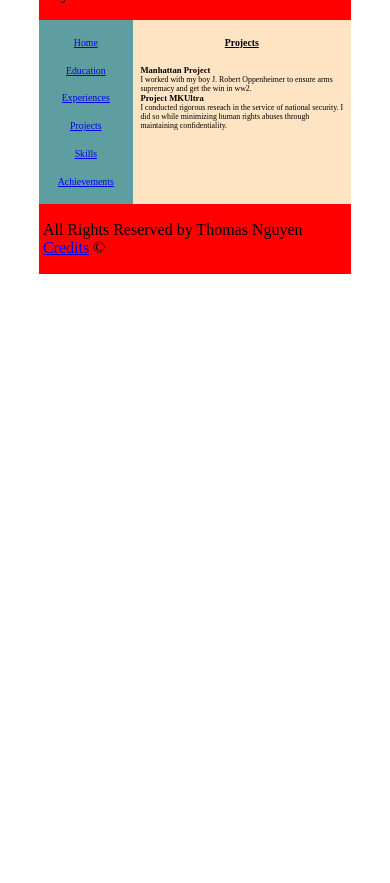
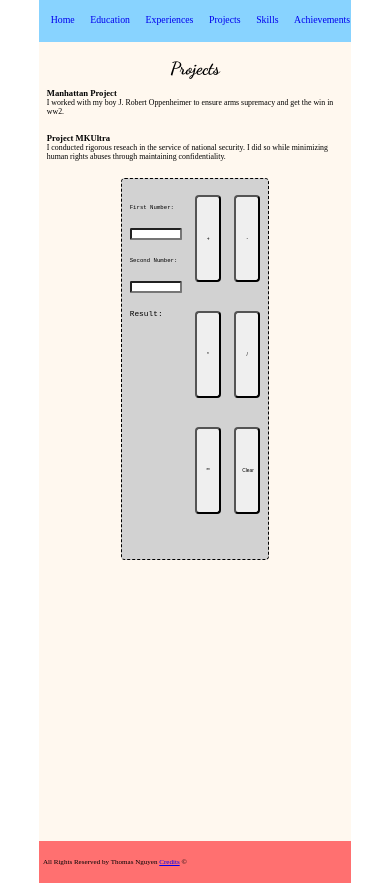
Before and after one commit to Th0masNguyen/mp-1, a plain HTML site: page projects.html in a window 390 px wide. Shown: the part 69-952 px from the top of the page. Before the commit the page ends 844 px from the top, so only its background shows below. Drawn offline with Linux system fonts and the light colour scheme.

Commit message:
Responsive css

```diff
--- a/achievements.html
+++ b/achievements.html
@@ -4,6 +4,9 @@
 <head>
   <meta charset="UTF-8">
   <link type="text/css" rel="stylesheet" href="styles.css">
+  <link rel="preconnect" href="https://fonts.googleapis.com">
+  <link rel="preconnect" href="https://fonts.gstatic.com" crossorigin>
+  <link href="https://fonts.googleapis.com/css2?family=Dancing+Script:wght@400..700&display=swap" rel="stylesheet">
   <title>Achievements | Resume</title>
 </head>
 
@@ -34,6 +37,8 @@
           <li>1965 Turing Award</li>
           <li>2008 Olympic 100 m Gold Medal</li>
           <li>2020 Ballon d'Or</li>
+          <li>1962 Presidential Medal of Freedom</li>
+          <li>1999 Medal of Honor</li>
           <li>2006 TIME Person of the Year</li>
         </ul>
       </main>
--- /dev/null
+++ b/calc.js
@@ -0,0 +1,72 @@
+function addition(){
+  let first = Number(document.getElementById("first-number").value);
+  let second = Number(document.getElementById("second-number").value);
+
+  let result = first + second;
+  checkNegative(result);
+  document.getElementById("calculator-output").innerHTML=String(result);
+}
+
+function subtraction(){
+  let first = Number(document.getElementById("first-number").value);
+  let second = Number(document.getElementById("second-number").value);
+
+  let result = first - second;
+  checkNegative(result);
+
+  document.getElementById("calculator-output").innerHTML=String(result);
+}
+
+function multiplication(){
+  let first = Number(document.getElementById("first-number").value);
+  let second = Number(document.getElementById("second-number").value);
+
+  let result = first * second;
+  checkNegative(result);
+
+  document.getElementById("calculator-output").innerHTML=String(result);
+}
+
+function division(){
+  let first = Number(document.getElementById("first-number").value);
+  let second = Number(document.getElementById("second-number").value);
+
+  let result = first / second;
+  checkNegative(result);
+
+  document.getElementById("calculator-output").innerHTML=String(result);
+}
+
+function power(){
+  let first = Number(document.getElementById("first-number").value);
+  let second = Number(document.getElementById("second-number").value);
+
+  let current =  1;
+  if (second === 0) {
+    current = 1;
+  }
+  else if (second > 0) {
+    for (let i = 0; i < second; i++) {
+      current *= first;
+    }
+  }
+  else {
+    for (let i = 0; i < Math.abs(second); i++) {
+      current /= first;
+    }
+  }
+  checkNegative(current);
+
+  document.getElementById("calculator-output").innerHTML=String(current);
+}
+
+function clearCalc(){
+  document.getElementById("first-number").value="";
+  document.getElementById("second-number").value="";
+  document.getElementById("calculator-output").innerHTML="";
+}
+
+function checkNegative(x){
+  let output = document.getElementById("calculator-output");
+  x < 0 ? output.classList.add("negative") : output.classList.remove("negative")
+}
--- a/projects.html
+++ b/projects.html
@@ -4,6 +4,9 @@
 <head>
   <meta charset="UTF-8">
   <link type="text/css" rel="stylesheet" href="styles.css">
+  <link rel="preconnect" href="https://fonts.gstatic.com" crossorigin>
+  <link href="https://fonts.googleapis.com/css2?family=Dancing+Script:wght@400..700&display=swap" rel="stylesheet">
+
   <title>Projects | Resume</title>
 </head>
 
@@ -26,17 +29,35 @@
       </nav>
       <main>
         <h3>Projects</h3>
-        <div>
+
           <h4>Manhattan Project</h4>
           <p>I worked with my boy J. Robert Oppenheimer to ensure arms supremacy and get the win in ww2.</p>
-        </div>
-        <div>
+
           <h4>Project MKUltra</h4>
           <p>I conducted rigorous reseach in the service of national security. I did so while minimizing
             human rights abuses through maintaining confidentiality.
           </p>
+
+          <div id="calculator">
+            <div id="number-container">
+              <label for="first-number">First Number:</label>
+              <input type="text" id="first-number">
+
+              <label for="second-number">Second Number:</label>
+              <input type="text" id="second-number">
+              <p>Result:</p>
+              <p id="calculator-output"></p>
+            </div>
+
+            <div id="button-container">
+                <button onclick="addition()">+</button>
+                <button onclick="subtraction()">-</button>
+                <button onclick="multiplication()">*</button>
+                <button onclick="division()">/</button>
+                <button onclick="power()">**</button>
+                <button onclick="clearCalc()">Clear</button>
+            </div>
         </div>
-
       </main>
     </div>
 
@@ -44,6 +65,7 @@
       <p>All Rights Reserved by Thomas Nguyen <a href="credits.html">Credits</a> &#169;</p>
     </footer>
   </div>
+  <script src="calc.js"></script>
 
 </body>
 
--- a/styles.css
+++ b/styles.css
@@ -7,28 +7,37 @@ header{
   display: flex;
   flex-direction: column;
   padding: 2vh 2vw;
-  background-color:red
+  background-color:rgb(255, 112, 112)
+}
+header h1{
+  font-size: calc(2px + 4vw);
+  color: rgb(255, 248, 239)
+}
+header p{
+  font-size: calc(2px + 2vw);
+  color: rgb(255, 248, 239);
 }
 footer{
   padding: 2vh 1vw;
-  background-color: red;
+  background-color: rgb(255, 112, 112);
+  font-size: calc(2px + 1.3vw);
 }
 
 #body-wrapper{
   width: 80vw;
   margin: 0 auto;
-  background-color:aquamarine;
 }
 
 #main-nav-container{
   width: 100%;
   display: flex;
   flex-direction: row;
+  height: 100vh;
 }
 
 nav{
   width: 30%;
-  background-color: cadetblue;
+  background-color: rgb(136, 211, 255);
 }
 nav ul{
   height: 100%;
@@ -41,31 +50,44 @@ nav ul{
   justify-content: space-between;
 }
 nav li{
-  padding: 1vh 0;
+  padding: 3vh 0;
 }
 nav li:hover{
-  background-color:aqua;
+  background-color:rgb(74, 255, 255);
+}
+nav a{
+  text-decoration: none;
 }
 
 main{
   width: 70%;
   display: flex;
   flex-direction: column;
-  background-color: bisque;
+  background-color: rgb(255, 248, 239);
   padding: 2vh 2vw;
+  height: 100%;
 }
-main p{
+main p, main li{
   font-size: calc(2px + 1.5vw);
+  margin-bottom: 2vh;
 }
 main h3{
   text-align: center;
-  font-size: calc(2px + 2vw);
-  text-decoration: underline;
-  padding-bottom: 2vh;
+  font-size: calc(2px + 4vw);
+  margin-bottom: 1vh;
+  font-family: 'Dancing Script', serif;
+  font-weight: bold;
 }
 main h4{
   font-size: calc(2px + 1.7vw);
 }
+main h5{
+  font-size: calc(2px + 1.4vw);
+}
+main ul{
+  margin-bottom: 5vh;
+}
+
 img{
   max-width: 100%;
   height: auto;
@@ -74,3 +96,89 @@ img{
   width: 40%;
   margin: 1vh auto;
 }
+#education-list{
+  list-style-type: none;
+  text-align: center;
+  padding-left: 0;
+  height: 80%;
+  display: flex;
+  flex-direction: column;
+  justify-content: space-between;
+}
+.negative{
+  color: red;
+}
+
+#calculator{
+  width:50%;
+  height: 50%;
+  display: flex;
+  flex-direction: row;
+  margin: 0 auto;
+  background-color: rgb(210, 210, 210);
+  justify-content: space-between;
+  padding: 2vh 2vw;
+  border: 0.2vw dashed    black;
+  border-radius: 1vw;
+  font-family: monospace;
+}
+#calculator input{
+  border-radius: 0.4vw;
+}
+#number-container{
+  width: 40%;
+  height: 100%;
+  display: flex;
+  flex-direction: column;
+}
+#number-container *{
+  margin: 1vh 0;
+}
+#calculator-output{
+  overflow: hidden;
+}
+#button-container{
+  width: 50%;
+  display: flex;
+  flex-direction: row;
+  flex-wrap: wrap;
+  justify-content: space-between;
+}
+#calculator button{
+  width: 40%;
+  height: 25%;
+  border-radius: 1vw;
+  font-size: calc(1px + 1vw);
+  transition: background-color 0.1s ease-in-out;
+}
+#calculator button:hover{
+  background-color: rgb(255, 179, 143);
+}
+#calculator label, input{
+  font-size: calc(1px + 1.2vw);
+}
+
+
+@media screen and (max-width: 800px){
+  header{
+    align-items: center;
+}
+
+  #main-nav-container{
+    flex-direction: column;
+  }
+  nav{
+    width: 100%;
+  }
+  nav ul{
+    flex-direction: row;
+    padding: 1vh 1vw;
+  }
+  nav li{
+    padding: 1vh 2vw;
+  }
+  main{
+    width: 100%;
+  }
+
+}
```
Also changed, not shown: education.html (+11 -3 lines), experiences.html (+3 -0 lines), index.html (+3 -0 lines), skills.html (+4 -1 lines).
